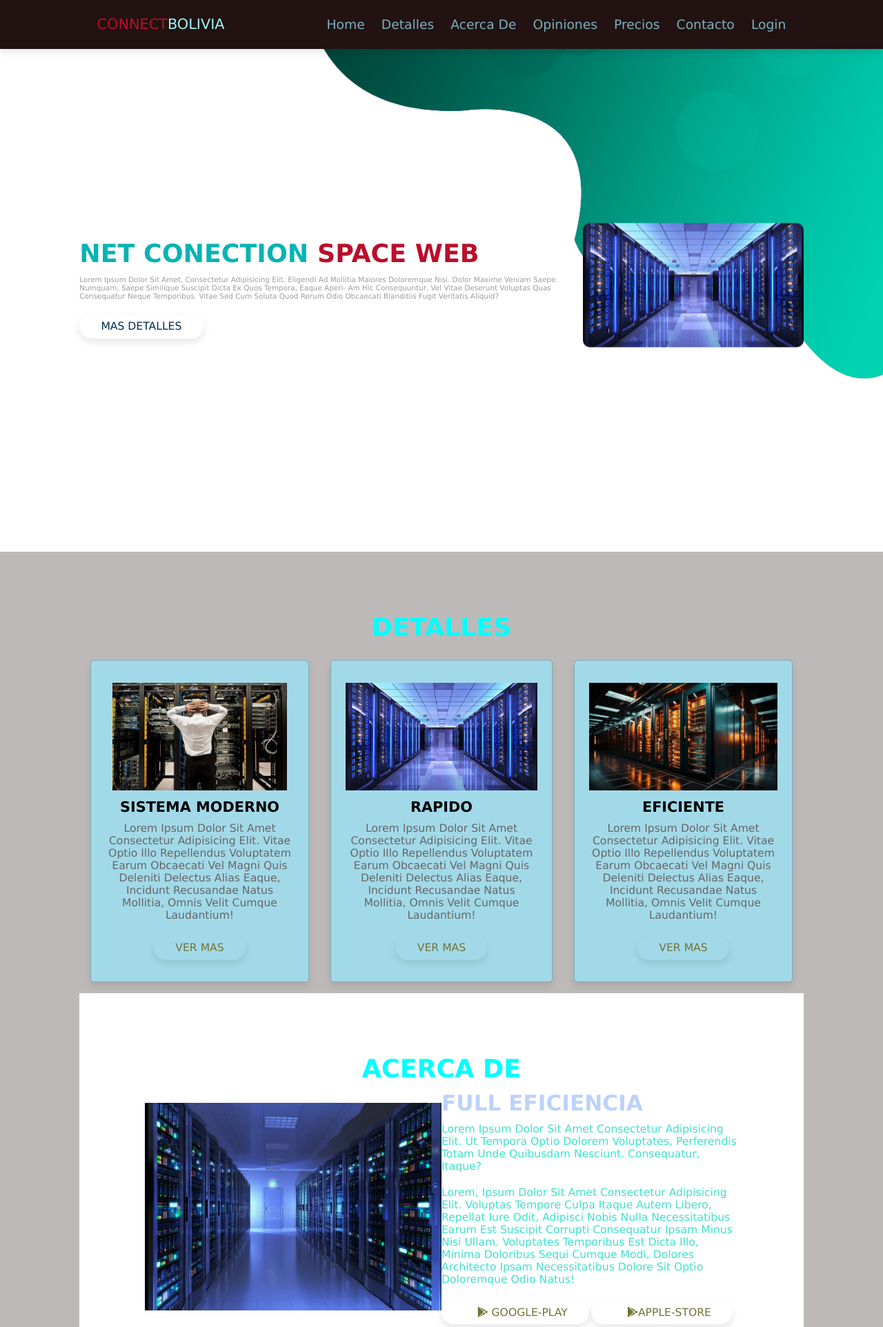
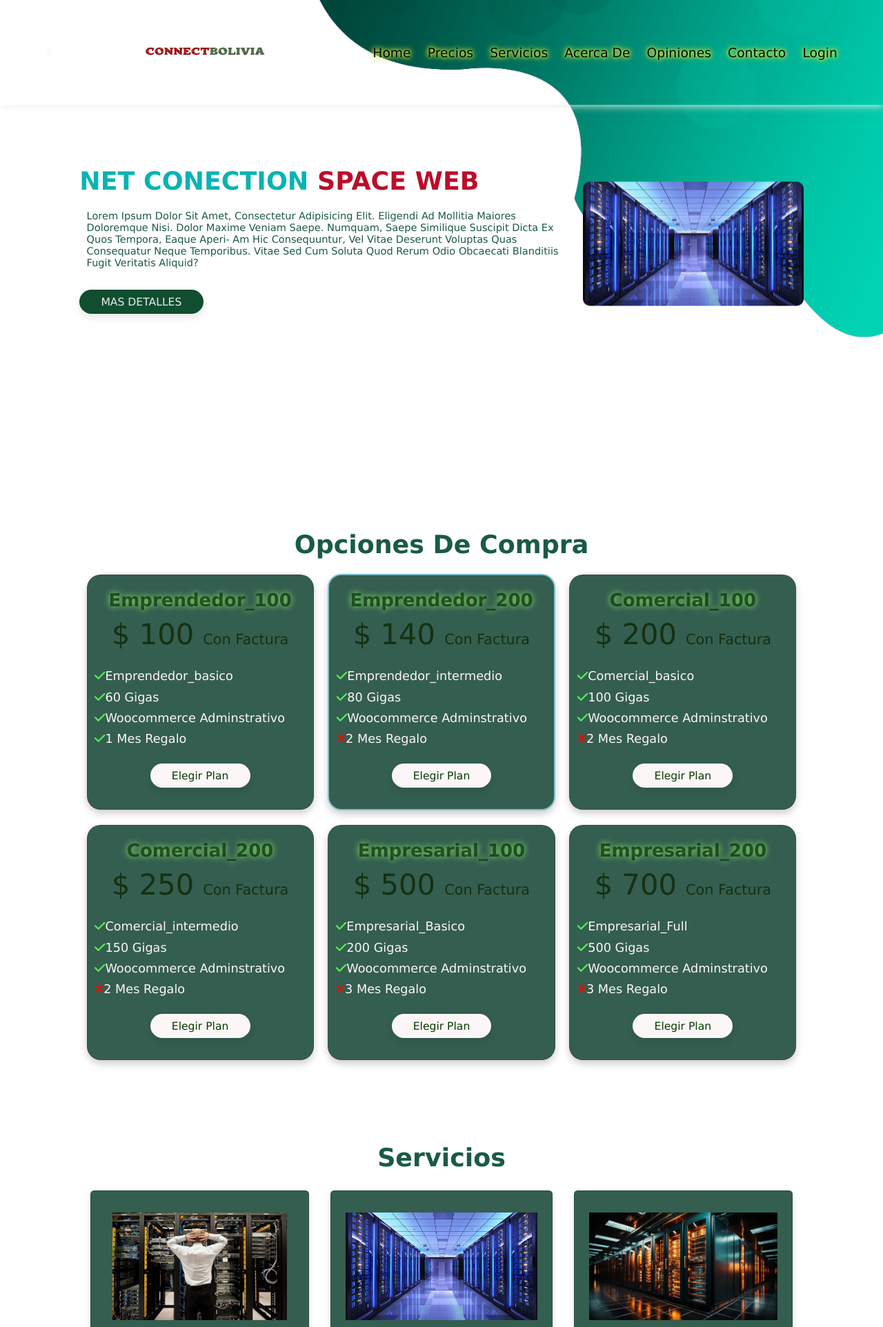
Before and after one commit to CHELOIPO/ConecBolivia2, a PHP site: page / in a window 1280 px wide. Shown: the top 1924 px of the page at 69% size. Run offline with PHP 8.4, Linux system fonts and the light colour scheme.

Commit message:
06.07.2024.22

```diff
--- a/css/style.css
+++ b/css/style.css
@@ -24,11 +24,16 @@ html{
   overflow-x: auto;
 }
 body{
-  background: #bdb9b9;
+  background: white;
+  color: aliceblue;
+}
+.cabezera{
+  margin-bottom: 500px;
+
 
 }
 section{
-  min-height: 100vh;
+  min-height: 85vh;
   padding: 0 9%;
   padding-top: 7.5rem;
   padding-bottom: 2rem;
@@ -38,9 +43,9 @@ section{
   margin-top: 1rem;
   padding: .8rem 3rem;
   border-radius: 5rem ;
-  background: var(--degraddo);
+  /*background: color(rgb red green rgb(6, 32, 2));*/
   font-size: 1.5rem;
-  color: rgb(114, 114, 55);
+  color: rgb(129, 235, 129);
   cursor: pointer;
   box-shadow: 0 .5rem 1rem  rgba(17, 16, 16, 0.1);
   transition: all .3s linear ;
@@ -56,28 +61,23 @@ header{
   top: 0;
   left: 0;
   width: 100%;
-  background-color: rgb(34, 18, 18);
-  box-shadow: 0 .5rem 1rem rgba(17, 16, 16, 0.1);
-  padding: 2rem 9%;
+  /*background-color: rgb(23, 77, 39);*/
+  box-shadow: 0 .2rem 1rem rgba(245, 239, 239, 0.884);
+
   display: flex;
   align-items: center;
   justify-content: space-around;
   z-index: 1000;
+  margin-bottom: 150px;
 }
 
-header .logo{
 
-  font-size: 2rem;
-  color: rgb(153, 245, 245);
-}
-header .logo span{
-  color:rgb(187, 13, 42);
 
-}
 header .navbar a{
   font-size: 1.8rem;
   margin-left: 2rem;
-  color: var(--celeste);
+  color: rgb(6, 7, 6);
+  text-shadow: 0 0 4px rgb(205, 245, 125), 0 0 8px yellow , 0 0 12px rgb(126, 179, 21);
 }
 header .navbar a:hover{
   color: rgb(187, 13, 42);
@@ -86,13 +86,7 @@ header .navbar a:hover{
 header input{
   display: none;
 }
-header label{
-  font-size: 2.8rem;
-  color: var(--degraddo);
-  cursor: pointer;
-  visibility: hidden;
-  opacity: 0;
-}
+
 
 
 @media (max-width:768px) {
@@ -203,16 +199,18 @@ header label{
   text-transform: uppercase;
 }
 .inicio .content p{
-  font-size: 1rem;
-  color: #08080866;
-  padding: 1rem 0;
+  font-size: 1.4rem;
+  color: #1b5a44;
+  padding: 2rem 1rem;
+  margin-right: 2rem;
 
 }
 /*.inicio .content #texto-oculto{
   display: none;
 }*/
 .inicio .content .btn{
-  color: rgb(2, 42, 78);
+  color: rgb(234, 237, 240);
+  background-color: #114d2f;
 
 }
 .inicio .content .btn:hover{
@@ -229,13 +227,14 @@ header label{
   -webkit-background-clip: text;
   background-clip: text;
   font-size: 3.5rem;
-  text-transform: uppercase;
+  /*text-transform: uppercase;*/
   padding: 1rem;
 
 
+
 }
-.detalles   h1{
-  color: aqua;
+.detalles   h2{
+  color:#1b5a44;
   border-color: black;
   border-width: 10px;
 }
@@ -247,7 +246,7 @@ header label{
 }
 .detalles .caja-contenedor .caja{
   flex: 1 1 30rem;
-  background: rgba(153, 228, 247, 0.753);
+  background: rgb(52,94,80);
   border-radius: .5rem;
   border: .1rem solid rgba(0,0, 0,.2);
   box-shadow: 0 .5rem 1rem rgba(0,0, 0,.1);
@@ -267,7 +266,7 @@ header label{
 
 .detalles .caja-contenedor .caja p{
   font-size: 1.5rem;
-  color:#666;
+  color:#f1eeee;
   padding: 1rem 0;
 }
 .detalles .caja-contenedor .caja img{
@@ -299,19 +298,37 @@ header label{
 .acerca_de .columna .content {
   flex: 1 1 40rem;
 }
-.acerca_de .columna .content h3{
-  font-size: 3rem;
-  color: var(--azul1);
-}
+
 .acerca_de .columna .content p{
   font-size: 1.5rem;
   padding: 1rem 0;
-  color: turquoise;
+  color: #1b5a44;
+  text-decoration: solid;
 }
+
+.acerca_de .columna .content .bottons{
+  display: flex;
+  align-content: center;
+  text-align: center;
+}
+
+.acerca_de .columna .content .bottons a{
+  color: #f1eeee;
+  background-color: #1b5a44;
+  margin: 20px;
+}
+.acerca_de .columna .content .bottons a:hover{
+  color: red;
+}
+
 .acerca_de .columna .content .bottons a :last-child{
   margin-left: 2rem;
 }
+
 /**other*/
+.sus-principal{
+  min-height: auto;
+}
 .suscribete{
   text-align: center;
   padding: 5rem 1rem;
@@ -338,21 +356,27 @@ header label{
   border-radius: 3rem;
   margin: 2rem auto;
   height: 5.5rem;
+  background-color: #1b5a44;
 }
 .suscribete form input[type="email"]{
   padding: 0 2rem;
   font-size: 1.7rem;
   background: none;
   width: 100%;
-  color: azure;
+  color: white;
   text-transform: none;
   background: none;
 }
-.suscribete form input[type="email"]
-{
-  color: azure;
-  text-transform: capitalize;
 
+.suscribete form input{
+  color: rgb(202, 0, 0);
+  border-radius: 10px;
+  padding: 5px;
+}
+.suscribete form .btn-sus:hover{
+  text-transform: uppercase;
+
+  text-shadow: 0 0 0 rgb(188, 219, 14);
 }
 
 .suscribete form input [type="submit"]{
@@ -415,6 +449,10 @@ header label{
 
 }
 /**precios */
+.precios h2{
+  color: #1b5a44;
+}
+
 .precios .caja-contenedor{
   display: flex;
   align-items: center;
@@ -425,10 +463,10 @@ header label{
   flex: 1 1 30rem ;
   margin: 1rem;
   padding: 1rem;
-  background-color: aquamarine;
-  border: .1rem solid rgba(0,0, 0,.2);
-  box-shadow: 0 .5rem 1rem rgba(0,0, 0,.2);
-  border-radius: .5rem;
+  background-color: rgb(52, 94, 80);
+  border: .1rem solid rgba(105, 3, 3, 0.2);
+  box-shadow: 0 .5rem 1rem rgba(17, 3, 3, 0.2);
+  border-radius: 20px;
   text-align: center;
   padding-bottom: 3rem ;
 }
@@ -439,13 +477,14 @@ header label{
 }
 
 .precios .caja-contenedor .caja .titulo{
-  color:var(--azul1);
+  color:rgba(5, 36, 5, 0.651);
+  text-shadow: 0 0 10px rgb(143, 241, 105);
   font-size: 2.5rem;
   padding-top: 1rem;
 }
 .precios .caja-contenedor .caja .tipos{
   font-size: 4rem;
-  color: rgb(177, 238, 238);
+  color: rgb(21, 49, 17);
   padding: 1rem 0;
 }
 .precios .caja-contenedor .caja .tipos span{
@@ -458,7 +497,7 @@ header label{
 }
 .precios .caja-contenedor .caja ul li {
   font-size: 1.7rem;
-  color: #3333;
+  color: #fdf6f6;
   padding: .5rem 0;
 
 }
@@ -471,12 +510,27 @@ header label{
   color: red;
 
 }
+
+.precios .caja-contenedor  .caja .li-caja {
+  display:grid;
+  text-align: left;
+}
+
+.precios .caja-contenedor .caja  .btn-compra{
+  color: rgb(8, 59, 5);
+  background-color: #fdf6f6;
+  border-width: 20px;
+  border-color: #fdf6f6;
+}
+
 .contactos{
+
   display: flex;
   align-items: center;
   justify-content: center;
   flex-wrap: wrap;
   padding-bottom: 4rem;
+
 }
 .contactos .image{
   flex: 1 1 40rem;
--- a/index.php
+++ b/index.php
@@ -5,23 +5,23 @@
     <meta name="viewport" content="width=device-width, initial-scale=1.0">
     <title>PaginaInicio</title>
     <link rel="stylesheet" href="https://cdnjs.cloudflare.com/ajax/libs/font-awesome/6.5.1/css/all.min.css">
-
+    <link rel="icon" type="image/jpg" href="../ConecBolivia2/imgenes/connectBolivialogo.ico" >
     <link rel="stylesheet" href="css/style.css">
 
   </head>
   <body>
     <header>
-      <a href="" class="logo">
-        <span>CONNECT</span>BOLIVIA
-      </a>
+
+
         <input type="checkbox" id="menu-bar">
         <label for="menu-bar" class="fa fa-bars"></label>
+        <a href=""><img src="../ConecBolivia2/imgenes/connectBolivialogo.png" width="180px" height="150" alt="LOGO" ></a>
         <nav class="navbar">
           <a href="">Home</a>
-        <a href="#detalles">Detalles</a>
+          <a href="#precios">Precios</a>
+          <a href="#detalles">Servicios</a>
           <a href="#acerca_de ">Acerca de</a>
           <a href="#opiniones">Opiniones</a>
-        <a href="#precios">Precios</a>
           <a href="#contactos">Contacto</a>
           <a href="login.php">Login</a>
         </nav>
@@ -29,7 +29,7 @@
     <section class="inicio">
       <div class="content">
         <h3>NET CONECTION <span>SPACE WEB </span></h3>
-        <p class="">
+        <p class="contenido_1">
           Lorem ipsum dolor sit amet, consectetur adipisicing elit. Eligendi
           ad mollitia maiores doloremque nisi. Dolor maxime veniam saepe.
           Numquam, saepe similique suscipit dicta ex quos tempora, eaque aperi-
@@ -50,58 +50,132 @@
       </div>
       <div class="image">
         <img src="imgenes/foto3.jpg" alt="servidor" srcset="">
+      </div>
+    </section>
 
+          <section class="precios" id="precios">
+            <h2 class="heading">Opciones de Compra</h2>
+            <div class="caja-contenedor">
+                <div class="caja">
+                    <h3 class="titulo" id="categoria">Emprendedor_100</h3>
+                    <div class="tipos" id="precio_producto">$ 100 <span> con factura </span> </div>
+                    <ul class="li-caja">
+                        <li id="nombre_producto"><i class="fas fa-check"></i>Emprendedor_basico</li>
+                        <li id="almacenamiento" ><i class="fas fa-check"></i>60 gigas</li>
+                        <li id="aditivo_producto"><i class="fas fa-check"></i>Woocommerce Adminstrativo</li>
+                        <li id="oferta_producto" ><i class="fas fa-check"></i>1 mes regalo</li>
+                    </ul>
+                    <a href="#" class="btn btn-compra ">Elegir plan</a>
                 </div>
+                <div class="caja">
+                    <h3 class="titulo" id="categoria">Emprendedor_200</h3>
+                    <div class="tipos" id="precio_producto">$ 140 <span> con factura </span> </div>
+                    <ul class="li-caja">
+                        <li id="nombre_producto"><i class="fas fa-check"></i>Emprendedor_intermedio</li>
+                        <li id="almacenamiento" ><i class="fas fa-check"></i>80 gigas</li>
+                        <li id="aditivo_producto"><i class="fas fa-check"></i>Woocommerce Adminstrativo</li>
+                        <li id="oferta_producto" ><i class="fas fa-times"></i>2 mes regalo</li>
+                    </ul>
+                    <a href="#" class="btn btn-compra">Elegir plan</a>
+                </div>
+                <div class="caja">
+                    <h3 class="titulo" id="categoria">Comercial_100</h3>
+                    <div class="tipos" id="precio_producto">$ 200 <span> con factura </span> </div>
+                    <ul class="li-caja">
+                        <li id="nombre_producto"><i class="fas fa-check"></i>Comercial_basico</li>
+                        <li id="almacenamiento" ><i class="fas fa-check"></i>100 gigas</li>
+                        <li id="aditivo_producto"><i class="fas fa-check"></i>Woocommerce Adminstrativo</li>
+                        <li id="oferta_producto" ><i class="fas fa-times"></i>2 mes regalo</li>
+                    </ul>
+                    <a href="#" class="btn btn-compra">Elegir plan</a>
+                </div>
+                <div class="caja ">
+                    <h3 class="titulo" id="categoria">Comercial_200</h3>
+                    <div class="tipos" id="precio_producto">$ 250 <span> con factura </span> </div>
+                    <ul class="li-caja">
+                        <li id="nombre_producto"><i class="fas fa-check"></i>Comercial_intermedio</li>
+                        <li id="almacenamiento" ><i class="fas fa-check"></i>150 gigas</li>
+                        <li id="aditivo_producto"><i class="fas fa-check"></i>Woocommerce Adminstrativo</li>
+                        <li id="oferta_producto" ><i class="fas fa-times"></i>2 mes regalo</li>
+                    </ul>
+                    <a href="#" class="btn btn-compra">Elegir plan</a>
+                </div>
+                <div class="caja">
+                    <h3 class="titulo" id="categoria">Empresarial_100</h3>
+                    <div class="tipos" id="precio_producto">$ 500 <span> con factura </span> </div>
+                    <ul class="li-caja">
+                        <li id="nombre_producto"><i class="fas fa-check"></i>Empresarial_Basico</li>
+                        <li id="almacenamiento" ><i class="fas fa-check"></i>200 gigas</li>
+                        <li id="aditivo_producto"><i class="fas fa-check"></i>Woocommerce Adminstrativo</li>
+                        <li id="oferta_producto" ><i class="fas fa-times"></i>3 mes regalo</li>
+                    </ul>
+                    <a href="#" class="btn btn-compra">Elegir plan</a>
+                </div>
+                <div class="caja">
+                    <h3 class="titulo" id="categoria">Empresarial_200</h3>
+                    <div class="tipos" id="precio_producto">$ 700 <span> con factura </span> </div>
+                    <ul class="li-caja">
+                        <li id="nombre_producto"><i class="fas fa-check"></i>Empresarial_Full</li>
+                        <li id="almacenamiento" ><i class="fas fa-check"></i>500 gigas</li>
+                        <li id="aditivo_producto"><i class="fas fa-check"></i>Woocommerce Adminstrativo</li>
+                        <li id="oferta_producto" ><i class="fas fa-times"></i>3 mes regalo</li>
+                    </ul>
+                    <a href="#" class="btn btn-compra">Elegir plan</a>
+                </div>
+            </div>
+          </section>
+
+
 
     </section>
     <section class="detalles" id="detalles">
-      <h1 class="heading">DETALLES </h1>
+      <h2 class="heading">Servicios </h2>
       <div class="caja-contenedor">
-        <div class="caja">
+        <div class="caja caja-servicio">
           <img src="imgenes/foto2.jpg" alt="" srcset="">
-          <h3>SISTEMA MODERNO</h3>
+          <h3>Sistemas Backup</h3>
           <p>
             Lorem ipsum dolor sit amet consectetur adipisicing elit. Vitae
             optio illo repellendus voluptatem earum obcaecati vel magni quis
             deleniti delectus alias eaque, incidunt recusandae natus mollitia,
             omnis velit cumque laudantium!
           </p>
-          <a href="" class="btn">VER MAS</a>
+
         </div>
-        <div class="caja">
+        <div class="caja caja-servicio">
           <img src="imgenes/foto3.jpg" alt="" srcset="">
-          <h3>RAPIDO</h3>
+          <h3>Estructura Moderna</h3>
           <p>
             Lorem ipsum dolor sit amet consectetur adipisicing elit. Vitae
             optio illo repellendus voluptatem earum obcaecati vel magni quis
             deleniti delectus alias eaque, incidunt recusandae natus mollitia,
             omnis velit cumque laudantium!
           </p>
-          <a href="" class="btn">VER MAS</a>
+
         </div>
-        <div class="caja">
+        <div class="caja caja-servicio">
           <img src="imgenes/foto4.avif" alt="" srcset="">
-          <h3>EFICIENTE</h3>
+          <h3>Sistema eficiente 24/7</h3>
           <p>
             Lorem ipsum dolor sit amet consectetur adipisicing elit. Vitae
             optio illo repellendus voluptatem earum obcaecati vel magni quis
             deleniti delectus alias eaque, incidunt recusandae natus mollitia,
             omnis velit cumque laudantium!
           </p>
-          <a href="" class="btn">VER MAS</a>
+
         </div>
       </div>
       <section class="acerca_de" id="acerca_de">
-        <h1 class="heading">
-          ACERCA DE
-        </h1>
+        <h2 class="heading">
+          Acerca de
+        </h2>
         <div class="columna">
           <div class="image">
             <img src="imgenes/servi2.webp" alt="" srcset="">
           </div>
           <div class="content">
-            <h3>FULL EFICIENCIA</h3>
-            <p>
+            <h3></h3>
+            <p class="acerca-conte">
               Lorem ipsum dolor sit amet consectetur adipisicing elit. Ut tempora
               optio dolorem voluptates, perferendis totam unde quibusdam nesciunt.
               Consequatur, itaque?
@@ -119,21 +193,18 @@
               <a href="" class="btn"><i class="fab fa-google-play"></i>APPLE-STORE</a>
             </div>
           </div>
-          <section>
+          <section class="sus-principal">
             <div class="suscribete">
-              <h3>Suscribtete para novedades</h3>
-              <p>Lorem, ipsum dolor sit amet consectetur adipisicing elit. Impedit
-                eius expedita dolor beatae vel quibusdam repellendus rerum fugit
-                accusantium vitae rem officiis architecto, itaque id nostrum quas
-                quaerat explicabo obcaecati. Eum illo ipsum laborum alias?</p>
-              <form action="">
-                <input type="email" placeholder="Ingresa tu email">
-                <input type="submit" value="suscribete">
+              <h2>Suscribete para Novedades</h2>
+              <p>Al estar suscrito podras tener mayor opcion de noticias tanto sobre ofertas y demas</p>
+              <form  class="formu-sus" action="">
+                <input class="place" type="email" placeholder="Ingresa tu email">
+                <input class="btn-sus"  type="submit" value="suscribete">
               </form>
             </div>
           </section>
           <section class="opiniones" id="opiniones">
-            <h1 class="heading">opiniones de clientes </h1>
+            <h2 class="heading">opiniones de clientes </h2>
             <div class="caja-contenedor">
               <div class="caja">
                 <i class="fas fa-atom"></i>
@@ -201,51 +272,11 @@
         </div>
       </section>
     </section>
-    <section class="precios" id="precios">
-      <h1 class="heading">Planes de pago</h1>
-      <div class="caja-contenedor">
-        <div class="caja">
-          <h3 class="titulo">tradiciones</h3>
-          <div class="tipos">$ 50 <span> con factura </span> </div>
-          <ul>
-            <li><i class="fas fa-check"></i>manos libres </li>
-            <li><i class="fas fa-check"></i>alta resistencia</li>
-            <li><i class="fas fa-times"></i>extra basss </li>
-            <li><i class="fas fa-times"></i>cancelacion de ruido  </li>
-          </ul>
-          <a href="#" class="btn">compra ya</a>
-        </div>
-        <div class="caja">
-          <h3 class="titulo">tradiciones</h3>
-          <div class="tipos">$ 50 <span> con factura </span> </div>
-          <ul>
-            <li><i class="fas fa-check"></i>manos libres </li>
-            <li><i class="fas fa-check"></i>alta resistencia</li>
-            <li><i class="fas fa-times"></i>extra basss </li>
-            <li><i class="fas fa-times"></i>cancelacion de ruido  </li>
-          </ul>
-          <a href="#" class="btn">compra ya</a>
-        </div>
-        <div class="caja">
-          <h3 class="titulo">tradiciones</h3>
-          <div class="tipos">$ 50 <span> con factura </span> </div>
-          <ul>
-            <li><i class="fas fa-check"></i>manos libres </li>
-            <li><i class="fas fa-check"></i>alta resistencia</li>
-            <li><i class="fas fa-times"></i>extra basss </li>
-            <li><i class="fas fa-times"></i>cancelacion de ruido  </li>
-          </ul>
-          <a href="#" class="btn">compra ya</a>
-        </div>
-      </div>
-    </section>
+
     <section class="contactos">
-      <div class="image">
-        <img src="imgenes/form_img.png" alt="" >
-      </div>
-      <div id="contactos"></div>
+      <div id="contactos">
         <form action="">
-          <h1 class="heading">contactos</h1>
+          <h2 class="heading">contactos</h2>
           <div class="inputcaja">
             <input type="text" required>
             <label for="">nombre</label>
@@ -262,10 +293,9 @@
             <textarea  required name="" id="" cols="30" rows="10"></textarea>
             <label for="">mensaje</label>
           </div>
-          <input type="submit" class="btn"  value="ENVIAR">
-
+          <input type="submit" class="btn-enviar"  value="ENVIAR">
         </form>
-
+      </div>
     </section>
     <div class="footer">
       <div class="caja-contenedor">
```
Also changed, not shown: other parts of css/style.css (+33 -12 lines), imgenes/LOGO1.png (added), imgenes/connectBolivialogo.ico (added), imgenes/connectBolivialogo.png (added), imgenes/connectBolivialogo.svg (added), 1 other file. Lines whose indentation alone changed are shown as unchanged.
